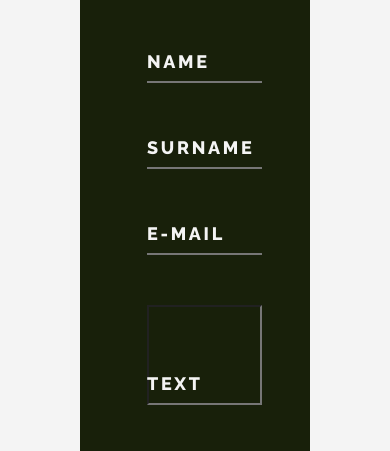
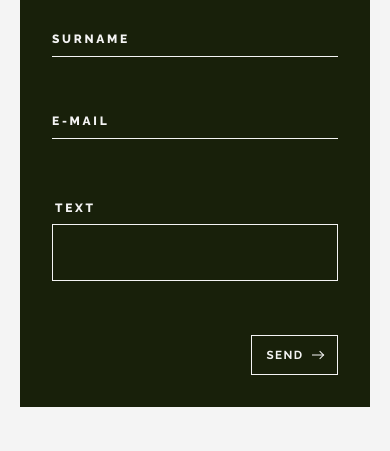
Before and after one commit to JJulia9/JackWilderman-Website, a plain HTML site: page contact.html in a window 390 px wide. Shown: the part 309-760 px from the top of the page. Drawn offline with Linux system fonts and the light colour scheme; a web font is replaced by a local one.

Commit message:
arrow issue contact page

```diff
--- a/contact.html
+++ b/contact.html
@@ -11,7 +11,7 @@
     <header>
         <section class="top-nav">
             <div class="logo">
-                <img src="assets/images/Logo.svg" alt="JackWilderman Logo">
+              <a href="index.html"><img src="assets/images/Logo.svg" alt="JackWilderman Logo"></a>
             </div>
             <input id="menu-toggle" type="checkbox" />
             <label class='menu-button-container' for="menu-toggle">
@@ -39,25 +39,31 @@
             <div class="contactForm">
                 <h1>GET IN TOUCH</h1>
                 <form class="contact-form row">
+
                     <div class="form-field">
                        <input id="name" class="input-text" type="text" required>
                        <label class="label" for="name">NAME</label>
                     </div>
+
                     <div class="form-field">
                        <input id="surname" class="input-text" type="text" required>
                        <label class="label" for="surname">SURNAME</label>
                     </div>
 
+
+
                     <div class="form-field">
-                       <input id="email" class="input-text " type="email" required>
+                       <input id="email" class="input-text " type="text" required>
                        <label class="label" for="email">E-MAIL</label>
                     </div>
-                    <div class="form-field ">
-                       <input id="message" class="input-text " type="text" required>
-                       <label class="label" for="message">TEXT</label>
+
+                    <div class="form-field" id="textField">
+                     <textarea id="message" class="textarea-text" rows="5" required></textarea>
+                     <label class="label" for="message">TEXT</label>
                     </div>
-                    <div class="button">
-                        <button type="submit">SEND <div class="arrow-right"></div></button>
+
+                    <div class="button" >
+                        <button id="contactBtn" type="submit">SEND<div class="arrow-right"></div></button>
                     </div>
                  </form>
             </div>
@@ -74,7 +80,7 @@
     <footer>
         <div class="footerWrap">
             <div class="footerContact">
-                <img src="assets/images/Logo.svg" alt="JackWilderman Logo">
+                <a href="index.html"><img src="assets/images/Logo.svg" alt="JackWilderman Logo"></a>
                 <p class="footerText">
                     <a href="mailto:jackwilderman@gmail.com">jackwilderman@gmail.com</a>
                 </p>
--- a/style.css
+++ b/style.css
@@ -18,6 +18,9 @@ body{
      background: #F4F4F4;
 }
 
+a{
+    text-decoration: none;
+}
 
 .top-nav {
   display: flex;
@@ -152,7 +155,7 @@ body{
     align-items: center;
     transform: scaleY(0);
     transform-origin: top;
-    z-index: 1;
+    z-index: 4;
   }
 
   #menu-toggle:checked ~ .menu {
@@ -373,7 +376,7 @@ top: 20%;
 .sectionText{
   color: #FFF;
   font-family: 'Caveat', sans-serif;
-  font-size: 1.75rem;
+  font-size: 1rem;
   font-style: normal;
   font-weight: 700;
   line-height: normal;
@@ -1116,7 +1119,11 @@ footer {
 .contactForm{
   width: 50%;
   margin: 3rem;
+  display: flex;
+  flex-direction: column;
+  justify-content: flex-start;
 }
+
 
  /* form */
  .contactForm h1{
@@ -1139,7 +1146,7 @@ padding-bottom: 2rem;
   .input-text {
      display: block;
      width: 100%;
-     height: 36px;
+     height: 32px;
      border-width: 0 0 2px 0;
     color: #F4F4F4;
     background: transparent;
@@ -1149,25 +1156,23 @@ font-style: normal;
     font-weight: 500;
     line-height: normal;
     letter-spacing: 0.16875rem;
+    border-bottom: 1px solid #F4F4F4;
+
+}
 
 
-
-     &:focus {
+.input-text:focus {
   outline: none;
 }
 
-     &:focus,
-     &.not-empty {
-        + .label {
-           transform: translateY(-24px);
-        }
-     }
+/* When input has focus or content, label moves up */
+.input-text:focus + .label,
+.input-text.not-empty + .label,
+.input-text:valid + .label {
+  transform: translateY(-25px);
+  transition: transform 0.3s ease-out;
 }
 
-  #message {
-    border-width: 2px;
-    height: 100px;
-  }
 
   .label {
      position: absolute;
@@ -1183,3 +1188,148 @@ letter-spacing: 0.16875rem;
     line-height: normal;
     letter-spacing: 0.16875rem;
   }
+
+#contactBtn {
+  border: 1px solid #F4F4F4;
+  background-color: transparent;
+  color: #F4F4F4;
+
+}
+
+#contactBtn .arrow-right::before {
+  height: 1px;
+  background-color: #F4F4F4;
+
+}
+
+#contactBtn .arrow-right::after {
+  border-top: 1px solid #F4F4F4;
+  border-right: 1px solid #F4F4F4;
+}
+
+#contactBtn:hover {
+  background-color: #F4F4F4;
+  color: #18200A;
+  border-color: #F4F4F4;
+}
+
+#contactBtn:hover .arrow-right::before {
+  background-color: #18200A;
+}
+
+
+#contactBtn:hover .arrow-right::after {
+  border-top: 1px solid #18200A;
+  border-right: 1px solid #18200A;
+}
+
+
+.contactForm .button {
+ float: right;
+}
+
+
+/* Textarea specific adjustments */
+
+
+.textarea-text + .label {
+  position: absolute;
+  top: 12px;
+  left: 3px;
+  font-family: "Raleway", sans-serif;
+  font-size: 1.125rem;
+  font-weight: 800;
+  letter-spacing: 0.16875rem;
+  pointer-events: none;
+  transition: none; /* No transition on label */
+
+}
+
+.textarea-text {
+  width: 100%;
+  border: 1px solid #F4F4F4;
+  background: transparent;
+  margin-top: 35px;
+  color: #F4F4F4;
+  font-family: "Raleway", sans-serif;
+  font-size: 1rem;
+  font-style: normal;
+  font-weight: 500;
+  line-height: normal;
+  letter-spacing: 0.16875rem;
+  box-sizing: border-box; /* Ensures padding is included in the height/width calculation */
+  resize: none; /* Disable manual resizing of the textarea */
+
+}
+
+
+.textarea-text:focus {
+  outline: none;
+}
+
+
+@media screen and (max-width: 768px) {
+  .contact{
+    display: flex;
+    width: 100vw;
+    flex-direction: column;
+    padding: 30px 20px;
+  }
+
+  .form-field{
+margin-top: 30px;
+
+  }
+
+  .fieldText{
+    margin-top: 0px;
+  }
+
+.contactPic{
+  display: none;
+}
+
+.contactWrap{
+  width: 100%;
+  height: max-content;
+
+}
+.contactForm{
+  width: 100%;
+  margin: 2rem 0rem;
+  display: inline-block;
+
+}
+
+
+.contact-form {
+  margin: 0rem 2rem;
+}
+/* form */
+.contactForm h1 {
+  width: max-content;
+  font-size: 2.3rem;
+  margin: 2rem auto;
+  overflow: hidden; /* Prevent overflow */
+}
+
+
+
+.input-text {
+  font-size: 0.625rem;
+}
+
+.label {
+  font-size: 0.75rem;
+}
+
+.textarea-text + .label {
+font-size: 0.75rem;
+}
+
+.textarea-text {
+font-size: 0.625rem;
+}
+
+
+}
```
Also changed, not shown: gallery.html (+2 -2 lines), index.html (+13 -3 lines). Lines whose indentation alone changed are shown as unchanged.
